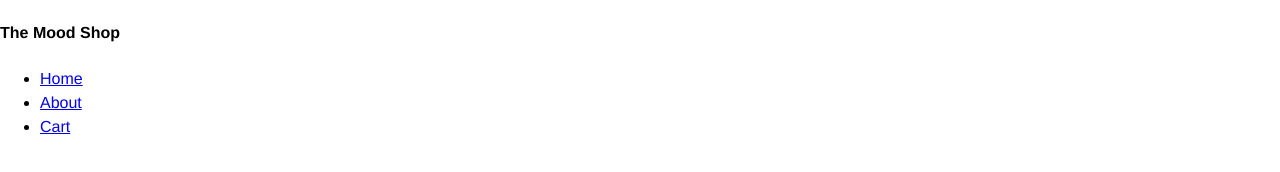
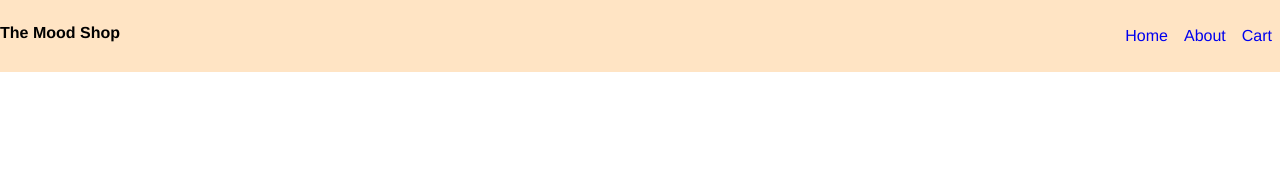
Before and after one commit to xScoopy/mood-shop, a plain HTML site: page index.html in a window 1280 px wide. Drawn offline with Linux system fonts and the light colour scheme.

Commit message:
styled hte header and navbar

```diff
--- a/resources/css/styles.css
+++ b/resources/css/styles.css
@@ -4,3 +4,20 @@ body{
     line-height: 1.5;
     margin: 0;
   }
+.page-header {
+    display: flex;
+    flex-direction: row;
+    justify-content: space-between;
+    background-color: bisque;
+}
+.page-header ul{
+    display: flex;
+    flex-direction: row;
+    justify-content: space-between;
+    list-style: none;
+  }
+  .page-header a{
+    display: block;
+    padding:0.5em;
+    text-decoration:none;
+  }
```
